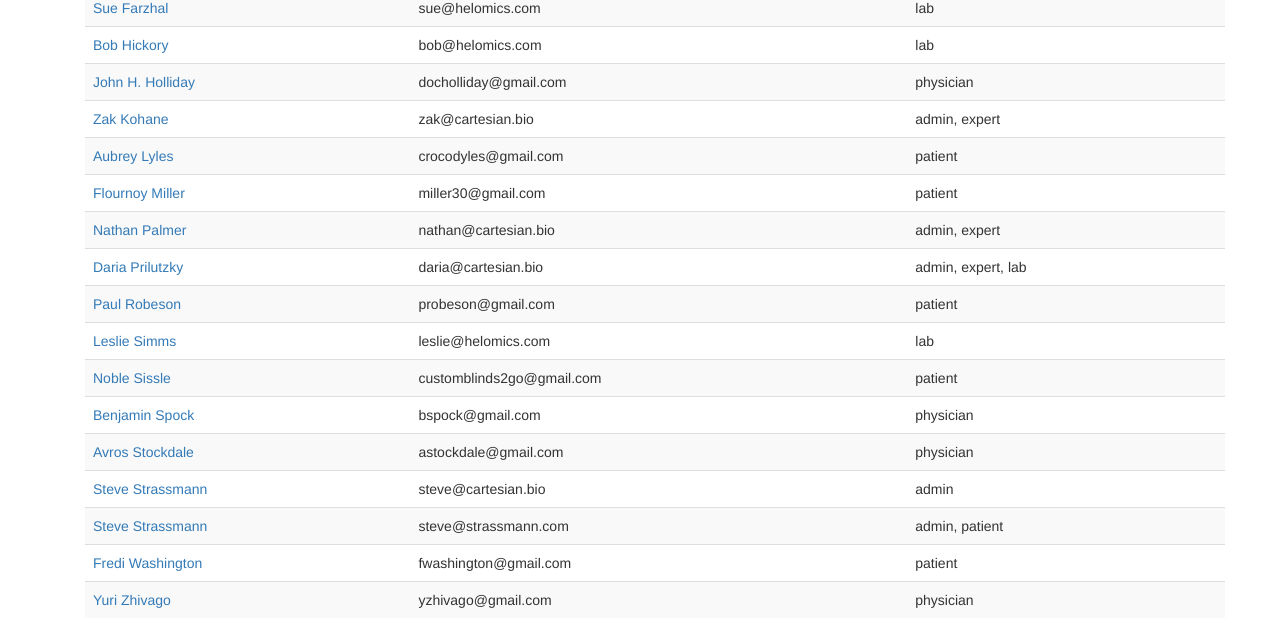
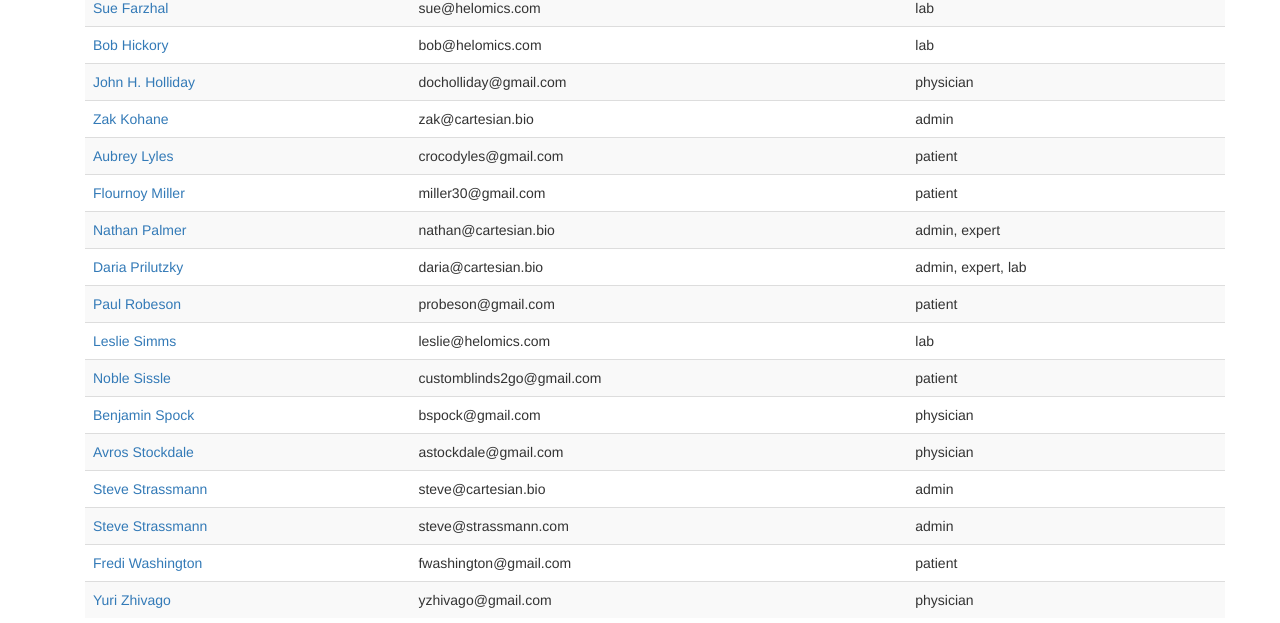
Before and after one commit to cartbio/tx-gui, a Jekyll site: the page built from admin/accounts.html, in a window 1280 px wide. Shown: the part 390-1013 px from the top of the page. Built offline with Jekyll 4.4.1, drawn with Linux system fonts in a browser that asks for light colours; nearby versions of some CDN libraries; comment, search, counter and statistics services are not loaded; some of the changed lines change nothing that is shown.

Commit message:
re-login after role change

```diff
--- a/_data/accounts.yml
+++ b/_data/accounts.yml
@@ -1,6 +1,6 @@
-- {fname: Zak, lname: Kohane, email: zak@cartesian.bio, roles: ['admin', 'expert']}
+- {fname: Zak, lname: Kohane, email: zak@cartesian.bio, roles: ['admin']}
 - {fname: Steve, lname: Strassmann, email: steve@cartesian.bio, roles: ['admin']}
-- {fname: Steve, lname: Strassmann, email: steve@strassmann.com, roles: ['admin', 'patient']}
+- {fname: Steve, lname: Strassmann, email: steve@strassmann.com, roles: ['admin']}
 - {fname: Nathan, lname: Palmer, email: nathan@cartesian.bio, roles: ['admin', 'expert']}
 - {fname: Andrew, lname: Beam, email: andrew@cartesian.bio, roles: ['admin', 'expert']}
 - {fname: Daria, lname: Prilutzky, email: daria@cartesian.bio, roles: ['admin', 'expert', 'lab']}
--- a/js/login.js
+++ b/js/login.js
@@ -37,7 +37,6 @@
 		      CURRENT_ROLE = cookie;
 		      CURRENT_ROLE_DEFAULT = false;
 		    }
-		    console.log('cookie role', CURRENT_ROLE);
 		    check_login();
 		    $(document).on('user_login', update_navbar);
 	            $(document).on('user_logout', update_navbar);
@@ -157,11 +156,24 @@
 // -----
 // Roles
 
+function is_valid_role(role){
+  var roles = Object.keys(ROLES);
+  return roles.indexOf(role) != -1;
+}
 
 // visible_roles is a list of keys, e.g. ['expert', 'patient']
 function init_roles_menu(current_role, visible_roles){
   $('#dropdownRoles li.role').remove();
+  if (!is_valid_role(current_role)){
+    console.log('ERROR: unknown role', role);
+    set_role('none');
+    return;
+  }
   $.each(visible_roles, function(i, role){
+	   if (!is_valid_role(role)){
+	     console.log('ERROR: unknown role', role);
+	     return;
+	   }
 	   var attrs = ROLES[role];
 	   var anchor = $('<a/>').attr('href', attrs.href).text(attrs.name);
 	   var li = $('<li/>').attr('value', role).addClass('role').append(anchor);
@@ -219,11 +231,15 @@
     roles = account.roles;
   }
   $(document).data('roles', roles);
-  if (CURRENT_ROLE == 'none' && CURRENT_ROLE_DEFAULT){
+  if (roles.length == 0){
+    // Not enabled for any roles
+    set_role('none');
+  } else if (CURRENT_ROLE == 'none' && CURRENT_ROLE_DEFAULT){
+    // Login with new role
     set_role(roles[0]);
   } else if (roles.indexOf(CURRENT_ROLE) == -1 && roles.indexOf('admin') == -1) {
-    // User not authorized for CURRENT_ROLE. Downgrade to 'none'
-    set_role('none');
+    // No longer eligible for saved role
+    set_role(roles[0]);
   } else {
     set_role(CURRENT_ROLE);
   }
@@ -240,9 +256,31 @@
   set_role(role);
 }
 
+function get_path(){
+  var path = window.location.href.toString().split(window.location.host)[1];
+  if (path.slice(-1) == '/'){
+    path = path.slice(0, -1);
+  }
+  return path;
+}
+
 function set_role(role){
+  if (!is_valid_role(role)){
+    console.log('ERROR: unknown role', role);
+    set_role('none');
+    return;
+  }
   CURRENT_ROLE = role;
   Cookies.set(CURRENT_ROLE_COOKIE, role);
+  var account = ROLES[role];
+  var target = account.href;
+  if (target.slice(-1) == '/'){
+    target = target.slice(0, -1);
+  }
+  if (target != get_path()){
+    window.location.href = account.href;
+    return;
+  }
   $('#dropdownRoles li.role').removeClass('active');
   $('#dropdownRoles li.role[value=' + role + ']').addClass('active');
   assume_role(role);
```
